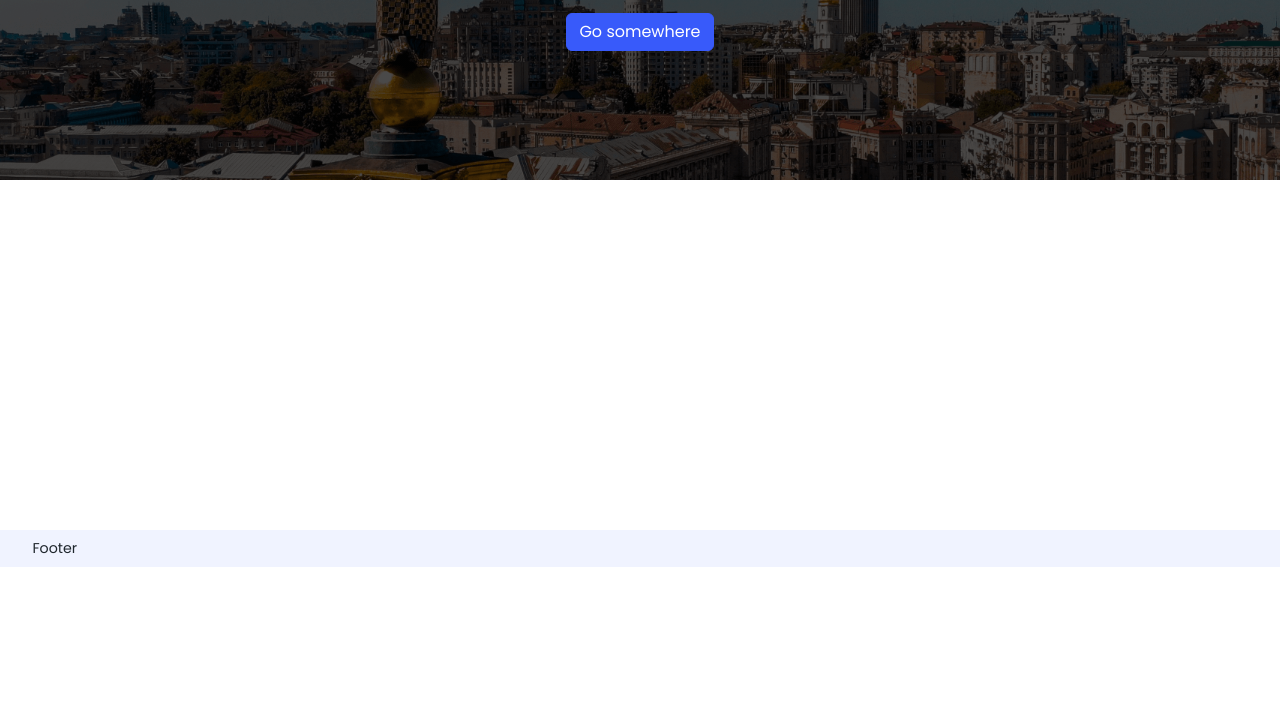
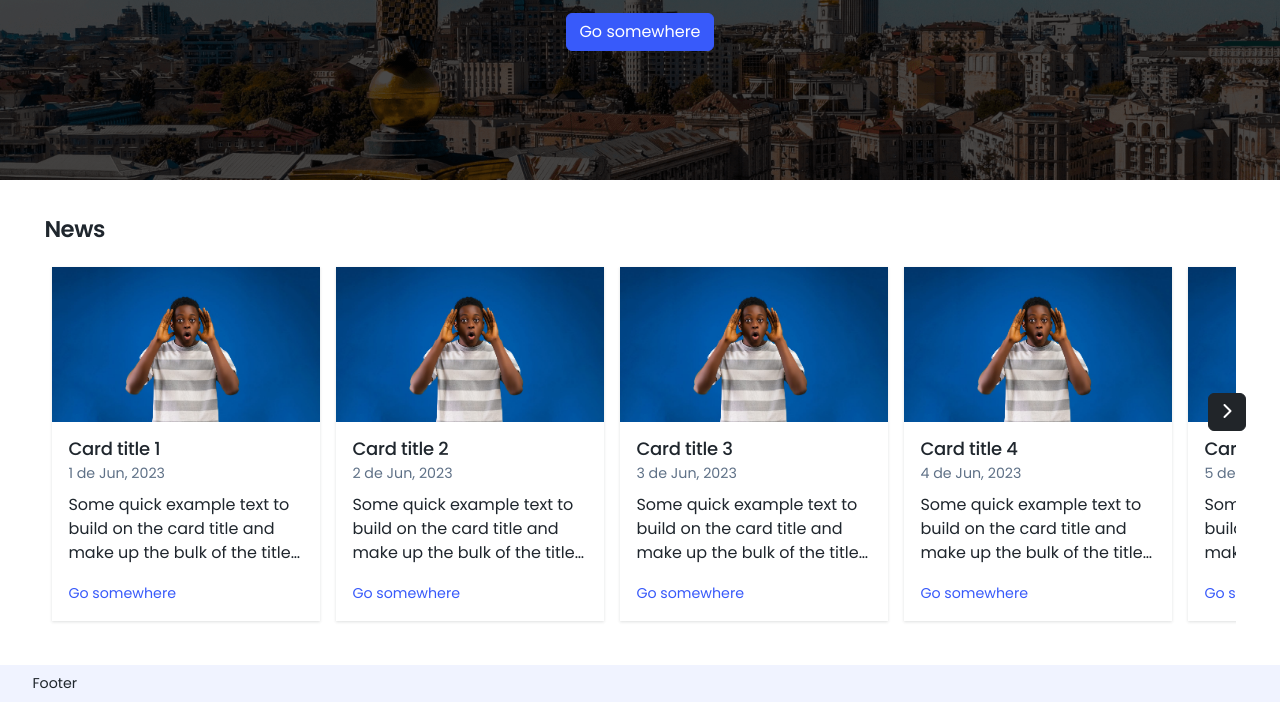
Before and after one commit to benvxavier/sass-project, a website with bundled scripts: page src/index.html in a window 1280 px wide. Shown: the part 318-1020 px from the top of the page. Before the commit the page ends 885 px from the top, so only its background shows below. Built offline with nearby package versions, Linux system fonts and the light colour scheme; files whose address does not match are found by name.

Commit message:
Add new file and folder: big changes

```diff
--- a/src/assets/js/components/card.js
+++ b/src/assets/js/components/card.js
@@ -13,7 +13,7 @@ class CardComponent extends HTMLElement {
   render() {
     this.innerHTML = `
       <div class="card position-relative">
-            <img src="./assets/images/none.jpg" class="card-img-top" alt="...">
+            <img src="./assets/images/card-1.jpg" class="card-img-top" alt="...">
             <div class="card-body">
               <h5 class="card-title mb-2">Card title ${this.dataset.id}</h5>
               <p class="card-subtitle small text-muted">${this.dataset.id} de Jun, 2023</p>
--- a/src/assets/js/scroll-swipe.js
+++ b/src/assets/js/scroll-swipe.js
@@ -8,7 +8,7 @@ import {
 
 console.log("Executing scroll-swipe.js");
 
-// Add buttom shadow to the 'header' when scrolldown
+// Add buttom shadow to the 'header' when scroll-down
 function headerBottomShadowOnScroll() {
   const header = document.querySelector('[data-header]');
 
--- a/src/assets/js/utils.js
+++ b/src/assets/js/utils.js
@@ -10,7 +10,7 @@ window.onload = function () {
 function breakoutSetWidth() {
   var body = document.querySelector('body');
   var bodywidth = body.clientWidth;
-  var breakoutElements = document.querySelectorAll('.full-width');
+  var breakoutElements = document.querySelectorAll('.u-full-width');
 
   breakoutElements.forEach(function (element) {
     element.setAttribute('style', 'width:' + bodywidth + 'px; ');
--- a/src/index.html
+++ b/src/index.html
@@ -6,10 +6,10 @@
 <body style="visibility: hidden">
    <custom-header data-href="./"></custom-header>
 
-   <main class="main full-width">
+   <main class="main u-full-width">
       <section class="container-xxl main__container">
          <!-- Hero section -->
-         <section class="hero full-width u-flex-center mt-0" rel="js-hero">
+         <section class="hero u-full-width u-flex-center mt-0" rel="js-hero">
             <div class="hero__content">
                <h1 class="display-1">Display Text 1</h1>
                <h1 class="display-2">Display Text 2</h1>
@@ -18,13 +18,41 @@
                </a>
             </div>
          </section>
+
+         <!-- News section -->
+         <section class="news">
+            <h3>News</h3>
+            <div class="u-flex-center position-relative">
+               <!-- Scroll left button -->
+               <button class="btn btn-dark scroll-left-btn" aria-label="scroll left button" data-scroll-left-btn>
+                  <i class="icon fa-solid fa-chevron-left"></i>
+               </button>
+
+               <!-- Scroll container -->
+               <div id="js-scroll-container-1" class="scroll-container d-flex flex-nowrap grid gap-3"
+                  data-scroll-container>
+                  <custom-card data-id="1"></custom-card>
+                  <custom-card data-id="2"></custom-card>
+                  <custom-card data-id="3"></custom-card>
+                  <custom-card data-id="4"></custom-card>
+                  <custom-card data-id="5"></custom-card>
+                  <custom-card data-id="6"></custom-card>
+                  <custom-card data-id="7"></custom-card>
+                  <custom-card data-id="8"></custom-card>
+               </div>
+
+               <!-- Scroll right button -->
+               <button class="btn btn-dark scroll-right-btn" aria-label="scroll right button" data-scroll-right-btn>
+                  <i class="icon fa-solid fa-chevron-right"></i>
+               </button>
+            </div>
+         </section>
       </section>
    </main>
 
    <custom-footer></custom-footer>
 
    <script type="module" src="./assets/js/main.js"></script>
-
 </body>
 
 </html>
--- a/src/scss/base/_base.scss
+++ b/src/scss/base/_base.scss
@@ -1,5 +1,6 @@
 body {
     color: var(--text-primary);
+    overflow-x: hidden;
 }
 
 a {
--- a/src/scss/utilities/_width.scss
+++ b/src/scss/utilities/_width.scss
@@ -1,4 +1,4 @@
-.full-width {
+.u-full-width {
    // 'width: 100vw;' problematic because of scrollbar
    width: auto; // will be set by javascript
    position: relative;
```
Also changed, not shown: src/scss/components/_scroll.scss (+6 -5 lines), src/assets/css/style.css, src/assets/images/card-1.jpg (added).
